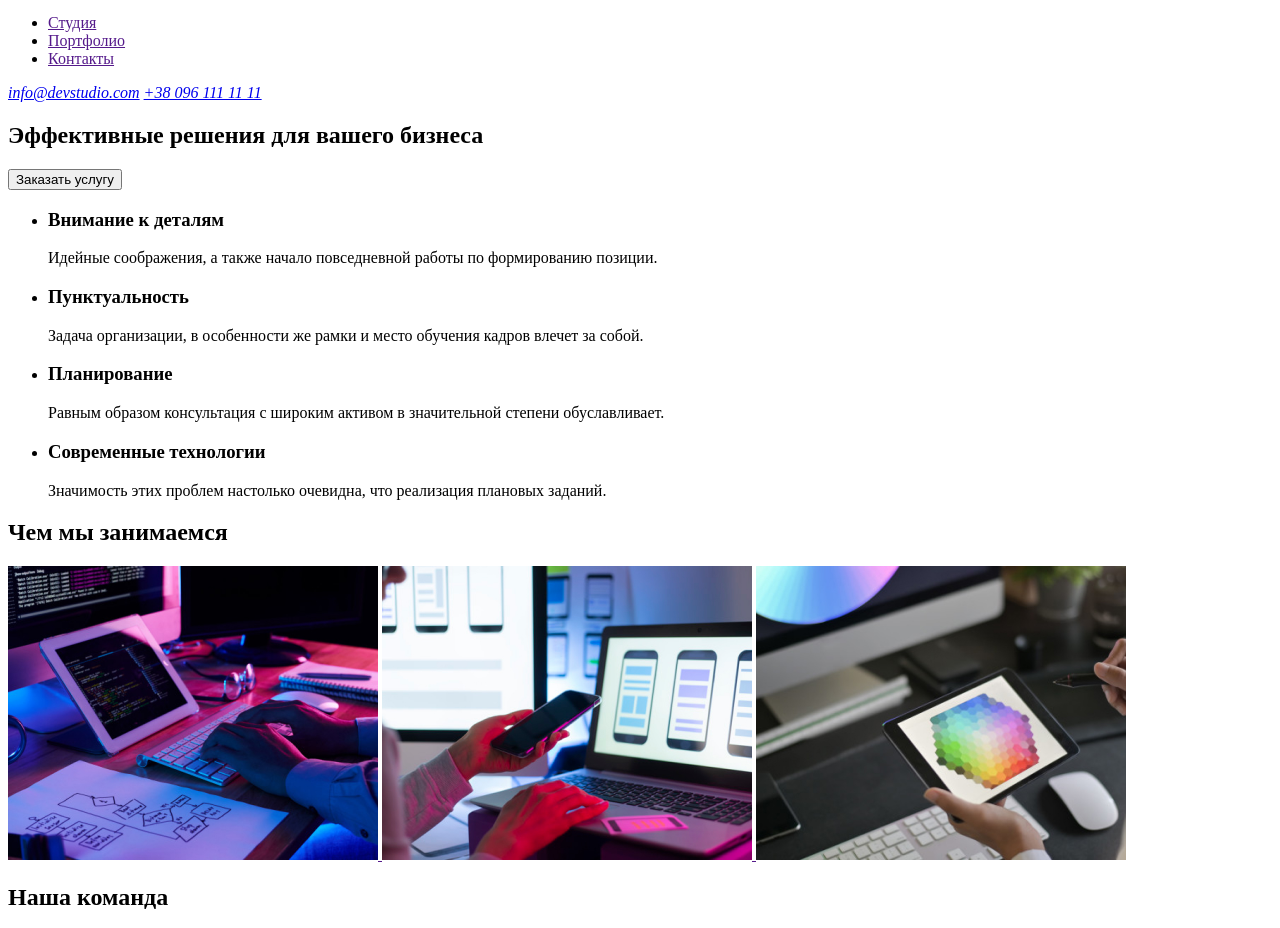
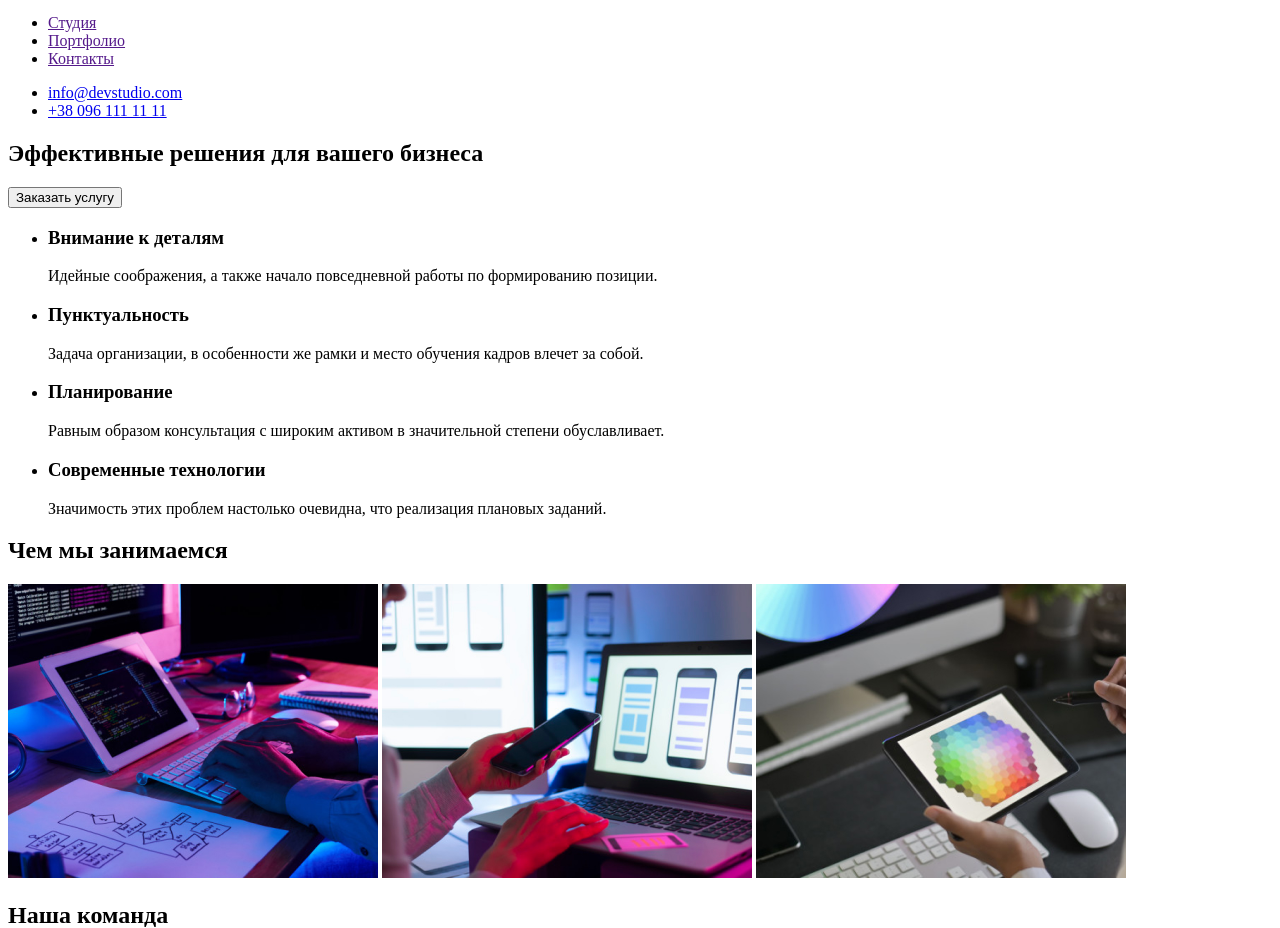
Before and after one commit to natalia-artsiukh/goit-markup-hw-01, a plain HTML site: page index.html in a window 1280 px wide. Shown: the part 28-956 px from the top of the page. Drawn offline with Linux system fonts and the light colour scheme.

Commit message:
contacts grouped, links removed

```diff
--- a/index.html
+++ b/index.html
@@ -22,10 +22,14 @@
             </li>
         </ul>
        </nav>
-       <address>
-            <a href="mailto:info@devstudio.com" class="address">info@devstudio.com</a>
-            <a href="tel:+380961111111" class="number">+38 096 111 11 11</a>
-        </address>
+       <ul class="header-list">
+            <li class="header-item">
+                <a href="mailto:info@devstudio.com" class="address">info@devstudio.com</a>
+            </li>
+            <li class="header-item">
+                <a href="tel:+380961111111" class="number">+38 096 111 11 11</a>
+            </li>
+       </ul>
     </header>
     <main>
         <section class="service">
@@ -55,15 +59,9 @@
         </section>
         <section class="projects">
             <h2 class="projects-title">Чем мы занимаемся</h2>
-            <a href="" class="projects-link">
-                <img src="./img/laptop.jpg" alt="laptop" class="projects-img" width="370" height="294">
-            </a>
-            <a href="" class="projects-link">
-                <img src="./img/phone.jpg" alt="phone" class="projects-img" width="370" height="294">
-            </a>
-            <a href="" class="projects-link">
-                <img src="./img/tablet.jpg" alt="tablet" class="projects-img" width="370" height="294">
-            </a>
+            <img src="./img/laptop.jpg" alt="laptop" class="projects-img" width="370" height="294">
+            <img src="./img/phone.jpg" alt="phone" class="projects-img" width="370" height="294">
+            <img src="./img/tablet.jpg" alt="tablet" class="projects-img" width="370" height="294">
         </section>
         <section class="team">
             <h2 class="team-title">Наша команда</h2>
```
